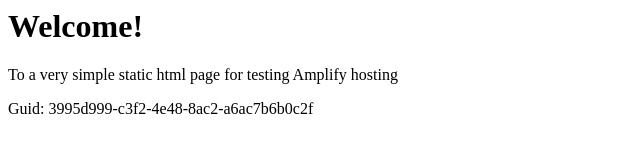
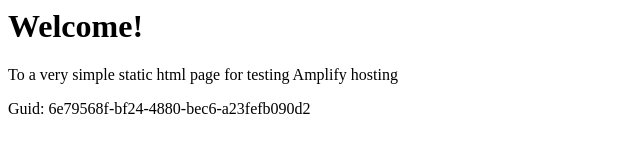
Before and after one commit to aws-aemilia-bom/Github-PR-Commit-Integration-Test-DoNotTouch-GithubWebhookPreviewCanaryTest-v1-preprod-ap-south-1, a website: page src/index.html in a window 1280 px wide. Shown: the full height of the page, 0-640 px from the left. Drawn offline with Linux system fonts and the light colour scheme.

Commit message:
commit from integ tests

```diff
--- a/src/index.html
+++ b/src/index.html
@@ -12,6 +12,6 @@
 <body>
     <h1>Welcome!</h1>
     <p>To a very simple static html page for testing Amplify hosting</p>
-    <p>Guid: 3995d999-c3f2-4e48-8ac2-a6ac7b6b0c2f</p></body>
+    <p>Guid: 6e79568f-bf24-4880-bec6-a23fefb090d2</p></body>
 
 </html>
```
